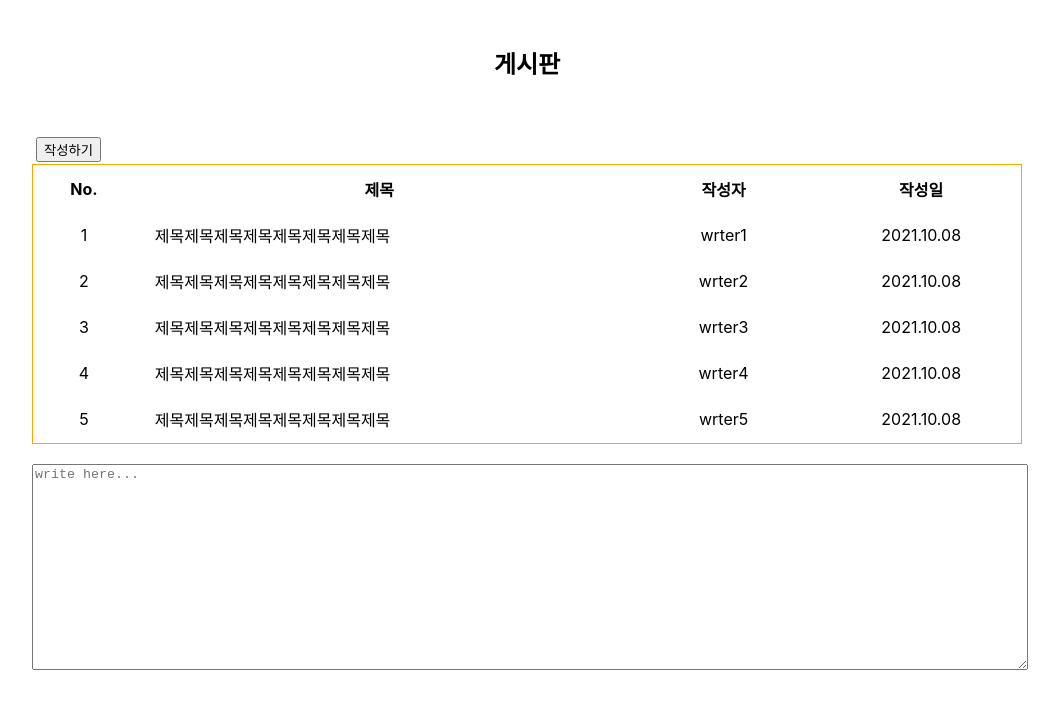
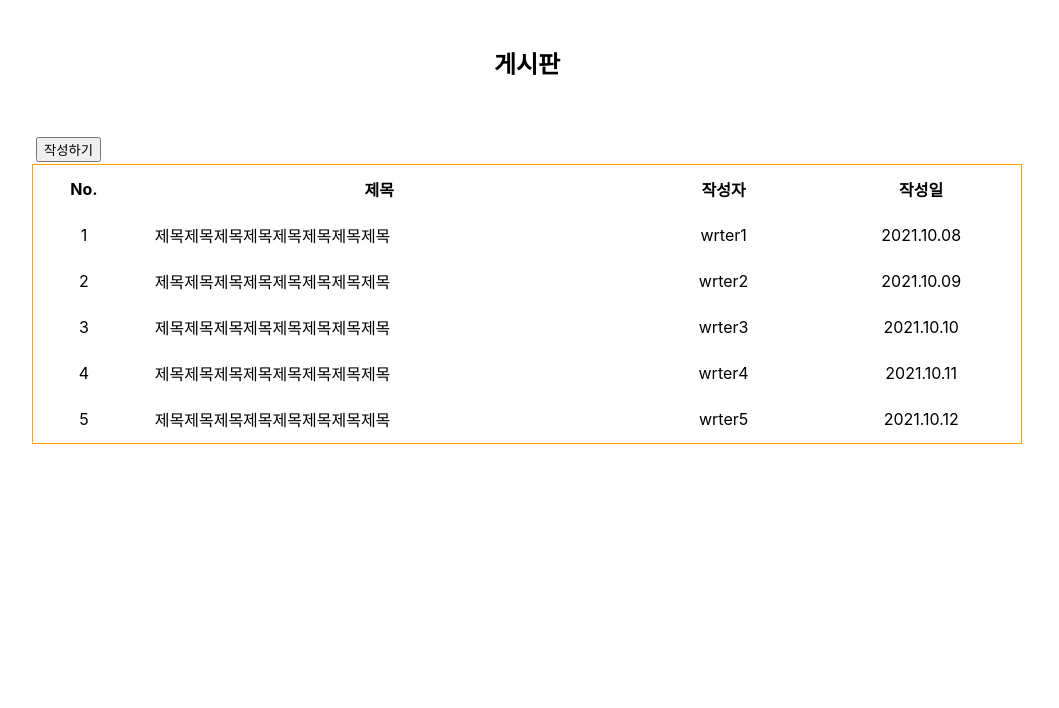
Before and after one commit to ChaeSooYeon/study_board, a React (Create React App) app: page / in a window 1280 px wide. Shown: the top 708 px of the page, without its empty margins (113-1172 px from the left). Built offline with nearby package versions, Linux system fonts and the light colour scheme; the HTML template or start-up script is replaced by a standard one.

Commit message:
modifiy component design and create Detail Component

```diff
--- a/src/App.js
+++ b/src/App.js
@@ -3,9 +3,18 @@ import './App.css';
 import Header from './Components/Header';
 import List from './Components/List';
 import Write from './Components/Write';
+import Detail from './Components/Detail';
+
+const list = [
+  { id:1, title :'제목제목제목제목제목제목제목제목', content: 'this is content1', writer: 'wrter1', write_date:'2021.10.08'},
+  { id:2, title :'제목제목제목제목제목제목제목제목', content: 'this is content2', writer: 'wrter2', write_date:'2021.10.09'},
+  { id:3, title :'제목제목제목제목제목제목제목제목', content: 'this is content3', writer: 'wrter3', write_date:'2021.10.10'},
+  { id:4, title :'제목제목제목제목제목제목제목제목', content: 'this is content4', writer: 'wrter4', write_date:'2021.10.11'},
+  { id:5, title :'제목제목제목제목제목제목제목제목', content: 'this is content5', writer: 'wrter5', write_date:'2021.10.12'}
+];
 
 function App(){
-  const [mode, setMode] = useState('view');
+  const [mode, setMode] = useState('list');
 
   const updateMode = (_mode) => {
     setMode(_mode);
@@ -15,9 +24,9 @@ function App(){
     <div className="App">
       <Header></Header>
       <div className="content">
-        <List updateMode={updateMode}></List>
+        <List updateMode={updateMode} list={list}></List>
         { mode === 'write'? <Write></Write> : console.log(mode) }
-        <Write></Write>
+        { mode === 'detail'? <Detail></Detail> : console.log(mode) }
       </div>
     </div>
   );
--- /dev/null
+++ b/src/Components/Detail.js
@@ -0,0 +1,11 @@
+import React from "react";
+
+function Detail(){
+    return(
+       <div>
+           this is content
+       </div>
+    );
+}
+
+export default Detail;
--- a/src/Components/List.js
+++ b/src/Components/List.js
@@ -1,20 +1,14 @@
 import React from "react";
 import Tr from "./Tr";
-
-
-const list = [
-    { id:1, title :'제목제목제목제목제목제목제목제목', content: 'content1', writer: 'wrter1'},
-    { id:2, title :'제목제목제목제목제목제목제목제목', content: 'content2', writer: 'wrter2'},
-    { id:3, title :'제목제목제목제목제목제목제목제목', content: 'content3', writer: 'wrter3'},
-    { id:4, title :'제목제목제목제목제목제목제목제목', content: 'content4', writer: 'wrter4'},
-    { id:5, title :'제목제목제목제목제목제목제목제목', content: 'content5', writer: 'wrter5'}
-  ];
-
 
 const List = (props) => {
 
   const click_WriteButton = () => {
     props.updateMode("write");
+  }
+
+  const view_detailBoard = () => {
+    props.updateMode("detail");
   }
 
   return (
@@ -25,8 +19,8 @@ const List = (props) => {
           <tr><th>No.</th><th>제목</th><th>작성자</th><th>작성일</th></tr>
         </thead>
         <tbody>
-          {list.map((data)=>(
-              <Tr key={data.id} data={data}></Tr>
+          {props.list.map((data)=>(
+              <Tr key={data.id} data={data} onClick={view_detailBoard}></Tr>
           ))}
         </tbody>
       </table>
--- a/src/Components/Tr.js
+++ b/src/Components/Tr.js
@@ -6,7 +6,7 @@ function Tr({data}){
             <td className="number">{data.id}</td>
             <td className="title">{data.title}</td>
             <td className="writer">{data.writer}</td>
-            <td className="write_date">2021.10.08</td>
+            <td className="write_date">{data.write_date}</td>
         </tr>
     );
 }
--- a/src/Components/Write.js
+++ b/src/Components/Write.js
@@ -3,7 +3,7 @@ import React from "react";
 function Write(){
     return(
        <div>
-           <textarea placeholder="write here..."></textarea>
+           <textarea placeholder="write here..." />
        </div>
     );
 }
```
